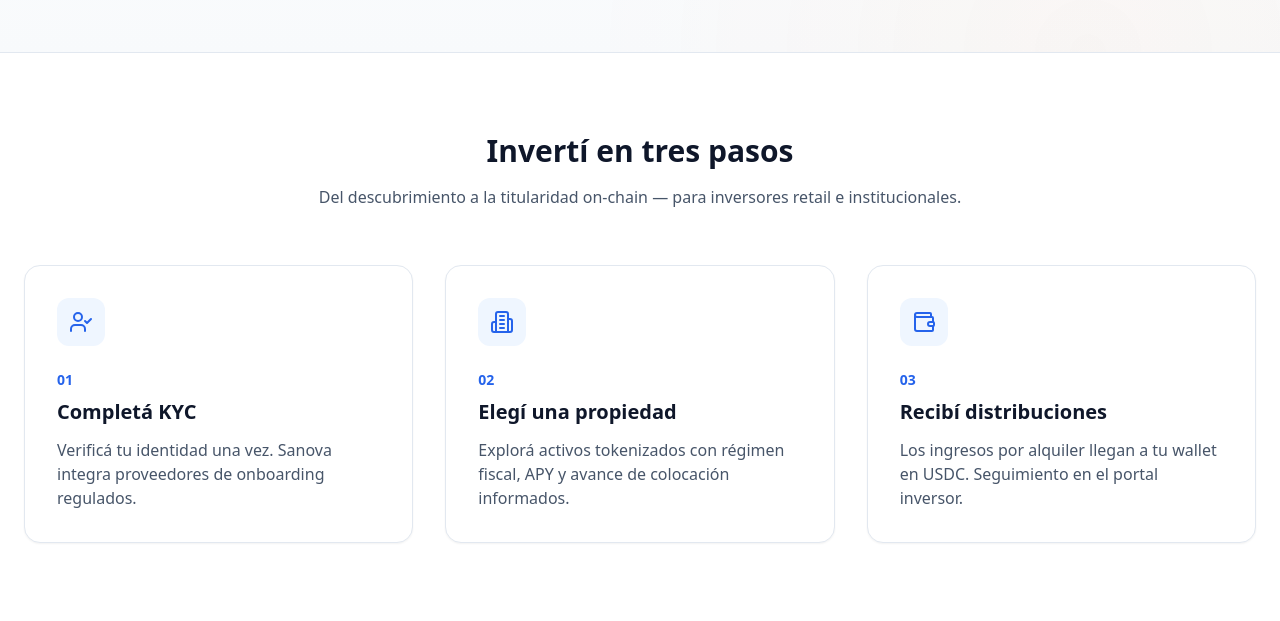
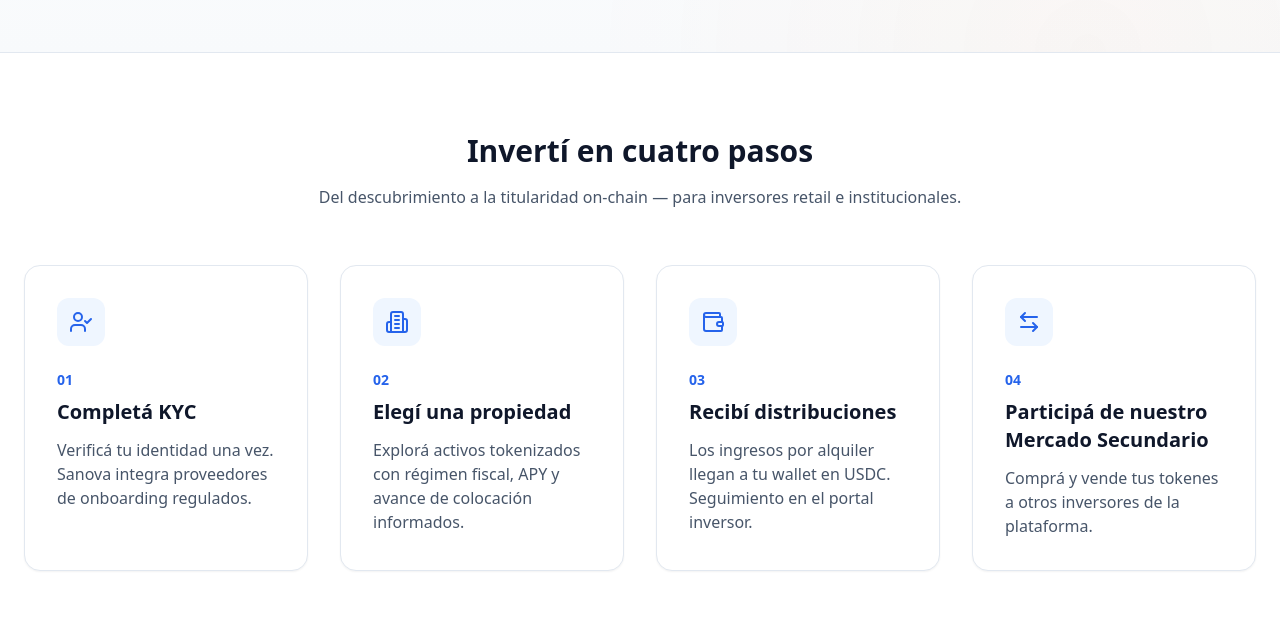
Before and after one commit to claudioschejter-stack/sano.token, a Next.js app in the folder apps/web/: page / in a window 1280 px wide. Shown: the part 1920-2541 px from the top of the page. Built offline with nearby package versions, Linux system fonts and the light colour scheme.

Commit message:
﻿Landing: agregar cuarto paso de mercado secundario
Incorpora un cuarto cuadro en la seccion de pasos con el mercado secundario y actualiza textos e idiomas para mostrar cuatro pasos en la landing.

Co-authored-by: Cursor <cursoragent@cursor.com>

```diff
--- a/apps/web/src/components/landing/LandingPage.tsx
+++ b/apps/web/src/components/landing/LandingPage.tsx
@@ -3,6 +3,7 @@
 import Image from 'next/image';
 import Link from 'next/link';
 import {
+  ArrowLeftRight,
   ArrowRight,
   Building2,
   CircleDollarSign,
@@ -92,11 +93,12 @@ export function LandingPage() {
           <h2 className="text-3xl font-bold text-slate-900">{l.howItWorks.title}</h2>
           <p className="mt-4 text-slate-600">{l.howItWorks.subtitle}</p>
         </div>
-        <div className="mt-14 grid gap-8 md:grid-cols-3">
+        <div className="mt-14 grid gap-8 md:grid-cols-2 lg:grid-cols-4">
           {[
             { icon: UserCheck, title: l.howItWorks.step1Title, desc: l.howItWorks.step1Desc },
             { icon: Building2, title: l.howItWorks.step2Title, desc: l.howItWorks.step2Desc },
-            { icon: Wallet, title: l.howItWorks.step3Title, desc: l.howItWorks.step3Desc }
+            { icon: Wallet, title: l.howItWorks.step3Title, desc: l.howItWorks.step3Desc },
+            { icon: ArrowLeftRight, title: l.howItWorks.step4Title, desc: l.howItWorks.step4Desc }
           ].map((step, index) => (
             <article
               key={step.title}
--- a/apps/web/src/i18n/locales/de.ts
+++ b/apps/web/src/i18n/locales/de.ts
@@ -129,14 +129,16 @@ export const de: Messages = {
       title: 'Derzeit in Vaca Muerta tätig'
     },
     howItWorks: {
-      title: 'Invest in three steps',
+      title: 'Invest in four steps',
       subtitle: 'From discovery to on-chain ownership.',
       step1Title: 'Complete KYC',
       step1Desc: 'Verify your identity once with regulated onboarding partners.',
       step2Title: 'Choose a property',
       step2Desc: 'Browse tokenized assets with disclosed fiscal regime and APY.',
       step3Title: 'Receive distributions',
-      step3Desc: 'Rental income flows to your wallet in USDC.'
+      step3Desc: 'Rental income flows to your wallet in USDC.',
+      step4Title: 'Join our Secondary Market',
+      step4Desc: 'Buy and sell your tokens with other investors on the platform.'
     },
     featured: {
       title: 'Featured properties',
--- a/apps/web/src/i18n/locales/en.ts
+++ b/apps/web/src/i18n/locales/en.ts
@@ -128,14 +128,16 @@ export const en = {
       subtitle: 'These are some of the oil and gas companies with operations in the basin'
     },
     howItWorks: {
-      title: 'Invest in three steps',
+      title: 'Invest in four steps',
       subtitle: 'From discovery to on-chain ownership — designed for global retail and institutional investors.',
       step1Title: 'Complete KYC',
       step1Desc: 'Verify your identity once. Sanova partners with regulated onboarding providers.',
       step2Title: 'Choose a property',
       step2Desc: 'Browse tokenized assets with disclosed fiscal regime, APY, and placement progress.',
       step3Title: 'Receive distributions',
-      step3Desc: 'Rental income flows to your wallet in USDC. Track everything in the investor portal.'
+      step3Desc: 'Rental income flows to your wallet in USDC. Track everything in the investor portal.',
+      step4Title: 'Join our Secondary Market',
+      step4Desc: 'Buy and sell your tokens with other investors on the platform.'
     },
     featured: {
       title: 'Featured properties',
@@ -329,6 +331,8 @@ export type Messages = {
       step2Desc: string;
       step3Title: string;
       step3Desc: string;
+      step4Title: string;
+      step4Desc: string;
     };
     featured: {
       title: string;
--- a/apps/web/src/i18n/locales/es.ts
+++ b/apps/web/src/i18n/locales/es.ts
@@ -131,14 +131,16 @@ export const es = {
         'Estas son algunas de las empresas petroleras y gasíferas con operaciones en la cuenca'
     },
     howItWorks: {
-      title: 'Invertí en tres pasos',
+      title: 'Invertí en cuatro pasos',
       subtitle: 'Del descubrimiento a la titularidad on-chain — para inversores retail e institucionales.',
       step1Title: 'Completá KYC',
       step1Desc: 'Verificá tu identidad una vez. Sanova integra proveedores de onboarding regulados.',
       step2Title: 'Elegí una propiedad',
       step2Desc: 'Explorá activos tokenizados con régimen fiscal, APY y avance de colocación informados.',
       step3Title: 'Recibí distribuciones',
-      step3Desc: 'Los ingresos por alquiler llegan a tu wallet en USDC. Seguimiento en el portal inversor.'
+      step3Desc: 'Los ingresos por alquiler llegan a tu wallet en USDC. Seguimiento en el portal inversor.',
+      step4Title: 'Participá de nuestro Mercado Secundario',
+      step4Desc: 'Comprá y vende tus tokenes a otros inversores de la plataforma.'
     },
     featured: {
       title: 'Propiedades destacadas',
--- a/apps/web/src/i18n/locales/fr.ts
+++ b/apps/web/src/i18n/locales/fr.ts
@@ -130,14 +130,16 @@ export const fr: Messages = {
       title: 'Opèrent actuellement à Vaca Muerta'
     },
     howItWorks: {
-      title: 'Invest in three steps',
+      title: 'Invest in four steps',
       subtitle: 'From discovery to on-chain ownership.',
       step1Title: 'Complete KYC',
       step1Desc: 'Verify your identity once with regulated onboarding partners.',
       step2Title: 'Choose a property',
       step2Desc: 'Browse tokenized assets with disclosed fiscal regime and APY.',
       step3Title: 'Receive distributions',
-      step3Desc: 'Rental income flows to your wallet in USDC.'
+      step3Desc: 'Rental income flows to your wallet in USDC.',
+      step4Title: 'Join our Secondary Market',
+      step4Desc: 'Buy and sell your tokens with other investors on the platform.'
     },
     featured: {
       title: 'Featured properties',
--- a/apps/web/src/i18n/locales/ru.ts
+++ b/apps/web/src/i18n/locales/ru.ts
@@ -129,14 +129,16 @@ export const ru: Messages = {
       title: 'В настоящее время работают в Вака-Муэрте'
     },
     howItWorks: {
-      title: 'Invest in three steps',
+      title: 'Invest in four steps',
       subtitle: 'From discovery to on-chain ownership.',
       step1Title: 'Complete KYC',
       step1Desc: 'Verify your identity once with regulated onboarding partners.',
       step2Title: 'Choose a property',
       step2Desc: 'Browse tokenized assets with disclosed fiscal regime and APY.',
       step3Title: 'Receive distributions',
-      step3Desc: 'Rental income flows to your wallet in USDC.'
+      step3Desc: 'Rental income flows to your wallet in USDC.',
+      step4Title: 'Join our Secondary Market',
+      step4Desc: 'Buy and sell your tokens with other investors on the platform.'
     },
     featured: {
       title: 'Featured properties',
--- a/apps/web/src/i18n/locales/zh.ts
+++ b/apps/web/src/i18n/locales/zh.ts
@@ -128,14 +128,16 @@ export const zh: Messages = {
       title: '目前在瓦卡穆埃尔塔运营'
     },
     howItWorks: {
-      title: 'Invest in three steps',
+      title: 'Invest in four steps',
       subtitle: 'From discovery to on-chain ownership.',
       step1Title: 'Complete KYC',
       step1Desc: 'Verify your identity once with regulated onboarding partners.',
       step2Title: 'Choose a property',
       step2Desc: 'Browse tokenized assets with disclosed fiscal regime and APY.',
       step3Title: 'Receive distributions',
-      step3Desc: 'Rental income flows to your wallet in USDC.'
+      step3Desc: 'Rental income flows to your wallet in USDC.',
+      step4Title: 'Join our Secondary Market',
+      step4Desc: 'Buy and sell your tokens with other investors on the platform.'
     },
     featured: {
       title: 'Featured properties',
```
